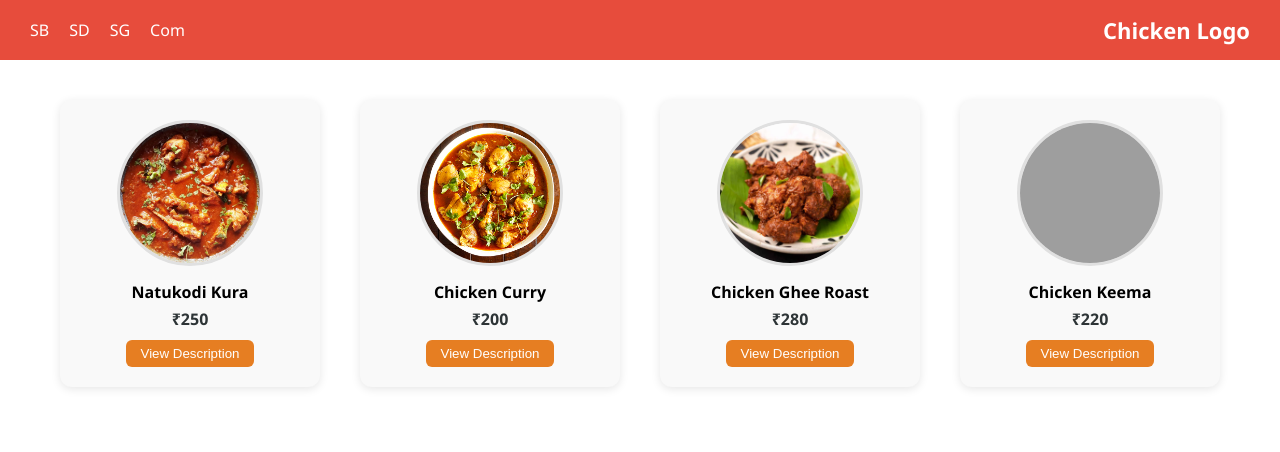
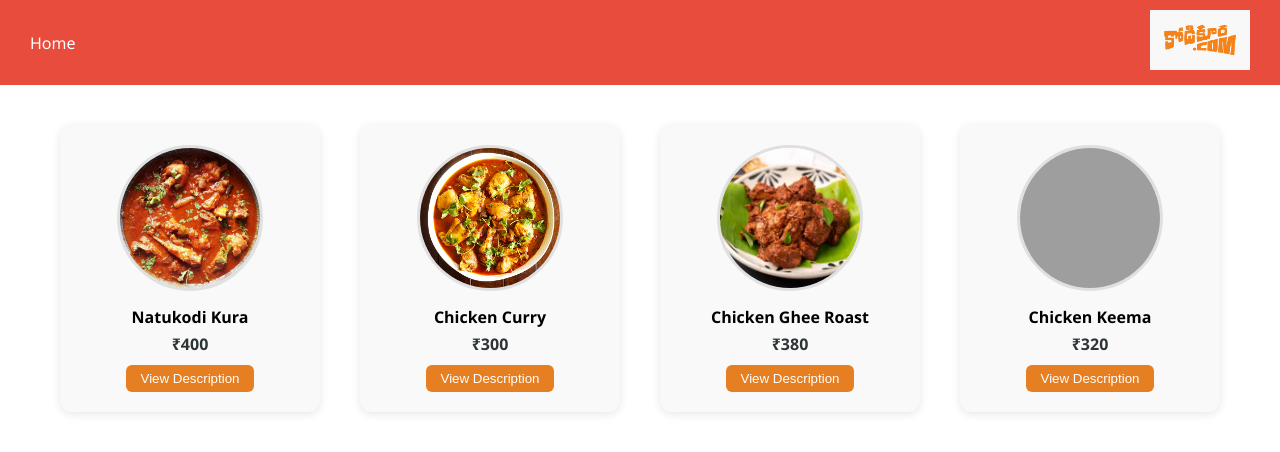
Before and after one commit to armd11650/chicken-menu, a plain HTML site: page index.html in a window 1280 px wide. Drawn offline with Linux system fonts and the light colour scheme; grey boxes are pictures that could not be loaded.

Commit message:
Update index.html

```diff
--- a/index.html
+++ b/index.html
@@ -12,14 +12,10 @@
     header {
       background-color: #e74c3c;
       color: white;
-      padding: 15px 30px;
+      padding: 10px 30px;
       display: flex;
       justify-content: space-between;
       align-items: center;
-    }
-    .logo {
-      font-size: 22px;
-      font-weight: bold;
     }
     .nav-menu {
       display: flex;
@@ -28,6 +24,10 @@
     .nav-menu div {
       cursor: pointer;
       font-weight: 500;
+    }
+    .logo img {
+      height: 60px; /* Adjust as needed to fit header height */
+      object-fit: contain;
     }
     .section {
       display: flex;
@@ -86,12 +86,12 @@
 
   <header>
     <div class="nav-menu">
-      <div>SB</div>
-      <div>SD</div>
-      <div>SG</div>
-      <div>Com</div>
+      <div>Home</div>
     </div>
-    <div class="logo">Chicken Logo</div>
+    <div class="logo">
+      <!-- Replace src with your actual logo URL once uploaded -->
+      <img src="https://raw.githubusercontent.com/armd11650/chicken-menu/refs/heads/main/banner.jpg" alt="Logo">
+    </div>
   </header>
 
   <div class="section">
@@ -102,7 +102,7 @@
         <img src="https://raw.githubusercontent.com/armd11650/chicken-menu/refs/heads/main/IMG-20250415-WA0002.jpg" alt="Natukodi Kura">
       </div>
       <div><strong>Natukodi Kura</strong></div>
-      <div class="price">₹250</div>
+      <div class="price">₹400</div>
       <button onclick="toggleDesc(0)">View Description</button>
       <div class="desc">Spicy country chicken curry made with native ingredients & Andhra spices.</div>
     </div>
@@ -113,7 +113,7 @@
         <img src="https://raw.githubusercontent.com/armd11650/chicken-menu/refs/heads/main/curry.jpg" alt="Chicken Curry">
       </div>
       <div><strong>Chicken Curry</strong></div>
-      <div class="price">₹200</div>
+      <div class="price">₹300</div>
       <button onclick="toggleDesc(1)">View Description</button>
       <div class="desc">Classic homemade chicken curry with rich gravy.</div>
     </div>
@@ -124,7 +124,7 @@
         <img src="https://raw.githubusercontent.com/armd11650/chicken-menu/refs/heads/main/chicken-ghee-roast.jpg" alt="Chicken Ghee Roast">
       </div>
       <div><strong>Chicken Ghee Roast</strong></div>
-      <div class="price">₹280</div>
+      <div class="price">₹380</div>
       <button onclick="toggleDesc(2)">View Description</button>
       <div class="desc">A dry roast chicken dish made with ghee and fiery spices .</div>
     </div>
@@ -135,7 +135,7 @@
         <img src="https://raw.githubusercontent.com/armd11650/chicken-menu/refs/heads/main/ChickenKeemaPic2.jpg" alt="Chicken Keema">
       </div>
       <div><strong>Chicken Keema</strong></div>
-      <div class="price">₹220</div>
+      <div class="price">₹320</div>
       <button onclick="toggleDesc(3)">View Description</button>
       <div class="desc">Minced chicken cooked  flavorful masalas.</div>
     </div>
```
